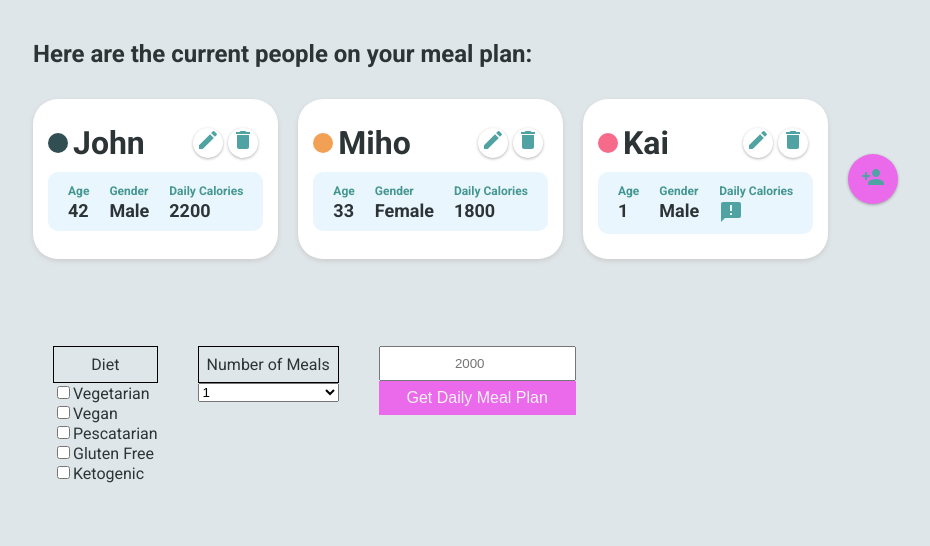
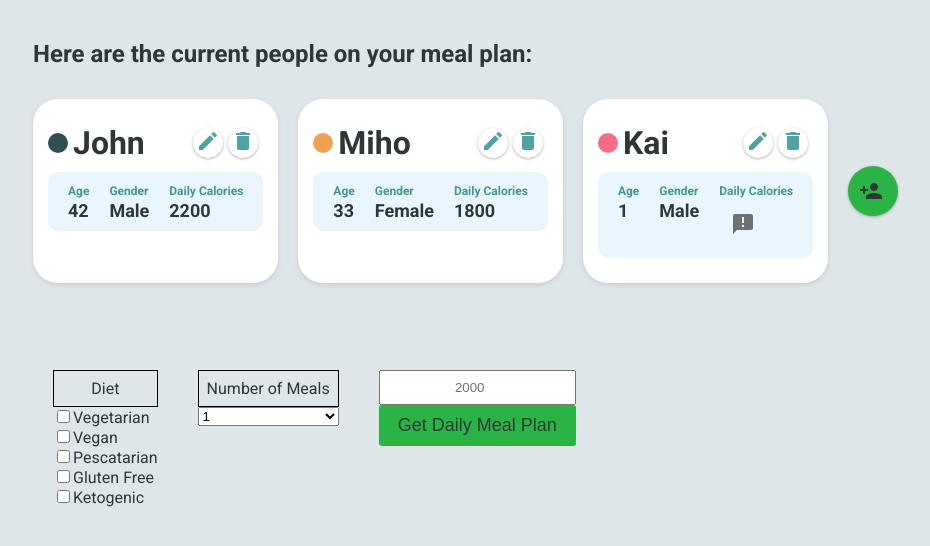
Before and after one commit to justjohnd/salt-and-prepper, a React (Create React App) app: page / in a window 1280 px wide. Shown: the top 546 px of the page, without its empty margins (15-945 px from the left). Built offline with nearby package versions, Linux system fonts and the light colour scheme; a web font is replaced by a local one.

Commit message:
Clean up button styles and add to list of bad APIs

```diff
--- a/public/styles.css
+++ b/public/styles.css
@@ -1,8 +1,15 @@
+:root {
+  --color-primary: rgb(43, 180, 70);
+  --color-primary-hov: rgba(43, 180, 70, 0.836);
+  --color-secondary: #50a3a2;
+  --color-dark: #2e3639;
+}
+
 body {
   font-family: 'Roboto', sans-serif;
   background-color: #dfe6e9;
   text-align: center;
-  color: #2d3436;
+  color: var(--color-dark);
   margin: 0;
   padding: 0 3rem;
 }
@@ -57,7 +64,7 @@ input {
 
 .name {
   font-size: 2em;
-  color: #2d3436;
+  color: var(--color-dark);
   display: flex;
   flex: 1;
   margin: 0;
@@ -125,46 +132,69 @@ label {
   color: #2d3436;
 }
 
-.form button {
+/* Buttons */
+button {
+  color: var(--color-dark);
+  border: none;
+  font-family: 'Rotobo', sans-serif;
+  font-size: 1rem;
+  padding: 10px 15px;
+  background-color: white;
+  margin: 15px 15px 0 0;
+  cursor: pointer;
+  outline: none;
+}
+
+.btn-primary {
+  background-color: var(--color-primary);
   appearance: none;
   outline: 0;
   border: 0;
-  color: #50a3a2;
   border-radius: 3px;
   font-size: 18px;
   text-align: center;
-  padding: 0;
-  margin: 0;
+}
+
+.btn-primary:hover {
+  cursor: pointer;
+  background-color: var(--color-primary-hov);
 }
 
 .control button {
   margin: 0;
 }
 
-.btn-lg,
-.btn-sm {
-  width: 250px;
-  padding: 10px 15px;
-  background-color: white;
-  margin: 15px 15px 0 0;
+.btn-round {
+  position: relative;
 }
 
 .form .btn-round {
-  color: #50a3a2;
+  color: var(--color-dark);
   border: none;
   border-radius: 50%;
   width: 50px;
   height: 50px;
   box-shadow: 0 1px 3px rgba(0, 0, 0, 0.3);
-  cursor: pointer;
-  outline: none;
   margin: auto 5px auto 0;
   padding: 0;
+}
+
+/* Add person icon image naturally looks a little skewed right, so skew left */
+.btn-round.btn-primary svg {
+  position: absolute;
+  top: 50%;
+  left: 46%;
+  transform: translate(-50%, -50%);
 }
 
 .btn-round.btn-sm {
   width: 30px;
   height: 30px;
+  color: var(--color-secondary);
+}
+
+.btn-round.btn-sm:hover {
+  color: var(--color-primary-hov);
 }
 
 /* Preferences */
@@ -185,21 +215,6 @@ label {
   text-align: center;
   padding: 0.5rem;
   border: solid 1px black;
-}
-
-button {
-  padding: 0.5rem 1rem;
-  background-color: rgb(235, 105, 235);
-  color: #f3f3f3;
-  border: none;
-  font-family: 'Rotobo', sans-serif;
-  font-size: 1rem;
-  margin: 0 10px;
-}
-
-button:hover {
-  cursor: pointer;
-  background-color: rgba(235, 105, 235, 0.836);
 }
 
 /* Meal Plan Contents */
@@ -270,7 +285,7 @@ article {
 
 a {
   text-decoration: none;
-  background-color: rgb(235, 105, 235);
+  background-color: var(--color-primary);
   color: #f3f3f3;
   width: fit-content;
   padding: 0.5rem 1rem;
@@ -278,7 +293,7 @@ a {
 
 a:hover {
   cursor: pointer;
-  background-color: rgba(235, 105, 235, 0.836);
+  background-color: var(--color-primary-hov);
 }
 
 @media only screen and (max-width: 550px) {
--- a/src/components/Card.jsx
+++ b/src/components/Card.jsx
@@ -8,7 +8,7 @@ import AnnouncementIcon from '@material-ui/icons/Announcement';
 import Tooltip from '@material-ui/core/Tooltip';
 import IconButton from '@material-ui/core/IconButton';
 
-const UserColor = styled.div`
+const CardColor = styled.div`
   border-radius: 100%;
   width: 20px;
   height: 20px;
@@ -21,7 +21,7 @@ function Card(props) {
     <section className="con-card">
       <div className="card">
         <div className="top">
-          <UserColor bg={props.color} />
+          <CardColor bg={props.color} />
           <h2 className="name">{props.name}</h2>
           <Button
             className="btn-round btn-sm"
--- a/src/components/FormAddPerson.jsx
+++ b/src/components/FormAddPerson.jsx
@@ -114,12 +114,12 @@ function FormAddPerson(props) {
         </label>
 
         <Button
-          className="btn-lg"
+          className="btn-primary"
           onClick={handleAddUser}
           buttonText="Add Person"
         />
         <Button
-          className="btn-lg"
+          className="btn-primary"
           onClick={handleCloseSection}
           buttonText="Close Section"
         />
--- a/src/components/MealPlan.jsx
+++ b/src/components/MealPlan.jsx
@@ -15,7 +15,7 @@ function MealPlan(props) {
   let dontInclude = false;
   let addCalories = true;
   let runningCalTally = 0;
-  let target = 1000; // props.userCalAverage;
+  let target = 1000; // Set this for testing. Typiocally props.userCalAverage;
   let rejectionReason = '';
 
   const DIETS = [
@@ -62,9 +62,9 @@ function MealPlan(props) {
   }, [meal]);
 
   useEffect(() => {
-    //This totals all macros except calories
+    //This totals all macros
     if (meals.length > 0) {
-      for (let i = 1; i < 5; i++) {
+      for (let i = 1; i < 6; i++) {
         const totalingArray = meals.map(e => {
           let nutrient = e.nutrition.nutrients;
           if (e.doubleCalories) {
@@ -78,26 +78,21 @@ function MealPlan(props) {
         totals.push(nutrientTotal);
       }
 
-      //calTotalArray also to be used to organize dishes into seperate meals
-      const calTotalArray = meals.map(e => e.adjustedCal);
-      // console.log(calTotalArray);
-      const calTotal = calTotalArray.reduce((acc, cur) => acc + cur);
-      totals.unshift(calTotal);
-
-      setCalories(totals[0]);
-      setProtein(totals[1]);
-      setFat(totals[2]);
-      setCarbs(totals[3]);
-      setSugar(totals[4]);
+      setCalories(totals[4]);
+      setProtein(totals[0]);
+      setFat(totals[1]);
+      setCarbs(totals[2]);
+      setSugar(totals[3]);
     }
 
     if (meals.length > 1) {
-      mealItems();
-      console.log(`mealItems ran`);
+      console.log(mealItems());
     }
 
     function mealItems() {
+      //This function takes the highest calorie meal and places it in an array with the lowest-calorie meal. Then it looks at the remaining meals and repeats. It there is one item remaining (in the case of meals.length = odd number), the last item is placed in its own array
       let sortedMeals = [...meals];
+      sortedMeals = sortMeals(sortedMeals);
       let pairedDishes = Math.floor(sortedMeals.length / 2);
       let remainder = pairedDishes % 2;
       let pairedDishGroup = [];
@@ -107,21 +102,12 @@ function MealPlan(props) {
         dishGroup.push(sortedMeals[i]);
         dishGroup.push(sortedMeals[sortedMeals.length - (i + 1)]);
         pairedDishGroup.push(dishGroup);
+        sortedMeals.filter(e => e.id !== dishGroup[0].id);
+        sortedMeals.filter(e => e.id !== dishGroup[1].id);
       }
-      // I there is a single remaining dish this section will find the item and add it to the array
+      // If there is a single remaining dish this section will find the item and add it to the array
       if (remainder !== 0) {
-        const mealsIds = mealIdMap(meals);
-        const sortedMealsIds = mealIdMap(sortedMeals);
-        const difference = mealsIds.filter(
-          e => sortedMealsIds.indexOf(e) === -1
-        );
-        let dishGroup = [];
-        dishGroup.push(difference);
-        pairedDishGroup.push(dishGroup);
-
-        function mealIdMap(array) {
-          return array.map(e => e.id);
-        }
+        pairedDishGroup.push(sortedMeals[0]);
       }
 
       return pairedDishGroup;
@@ -133,7 +119,6 @@ function MealPlan(props) {
 
       for (let i = 0; i < dishes.length; i++) {
         const val = dishes[i].adjustedCal;
-        console.log(val);
         let currIdx = 0;
 
         while (currIdx < ordered.length) {
@@ -142,7 +127,6 @@ function MealPlan(props) {
         }
         ordered.splice(currIdx, 0, dishes[i]);
       }
-      console.log(ordered);
       return ordered;
     }
   }, [meals]);
@@ -150,6 +134,7 @@ function MealPlan(props) {
   function deleteMeal(foundId) {
     const deleteMealCalories = meals.filter(meal => {
       if (meal.id === foundId) {
+        console.log('Deleted meal');
         return meal;
       }
     });
@@ -219,7 +204,7 @@ function MealPlan(props) {
         console.log(`Error: Meal did not generate.`);
       });
       i++;
-      // console.log(i);
+      console.log(i);
     }
 
     setGetMealsComplete(true);
@@ -236,6 +221,7 @@ function MealPlan(props) {
       addCalories = true;
       findWord(fetchedMeal.results[0].title.toLowerCase()); // Parse title, determine how and whether to adjust calories
       ids.push(fetchedMeal.results[0].id);
+      console.log(fetchedMeal);
       if (!duplicate && !idDuplicate && !dontInclude) {
         // console.log(idDuplicate);
         let newCalTotal = Number(
@@ -267,6 +253,11 @@ function MealPlan(props) {
           }
         }
         fetchedMeal.results[0].adjustedCal = newCalTotal;
+        fetchedMeal.results[0].nutrition.nutrients.push({
+          type: 'Adjusted Calories',
+          amount: newCalTotal,
+          unit: 'kcal',
+        });
         runningCalTally = runningCalTally + newCalTotal;
         console.log(fetchedMeal.results[0]);
         // console.log(`Running Calorie Tally: ${runningCalTally}`);
@@ -274,7 +265,7 @@ function MealPlan(props) {
       } else {
         console.log(meal);
         console.log(
-          `Fetched ${meal.title.toLowerCase()} discarded because ${rejectionReason}`
+          `Fetched ${meal.title.toLowerCase()} discarded from search fetch because ${rejectionReason}`
         );
         i--;
       }
@@ -324,7 +315,11 @@ function MealPlan(props) {
             placeholder={props.userCalAverage}
             onChange={e => e.target.value}
           />
-          <button onClick={getMeals}>Get Daily Meal Plan</button>
+          <button
+          className="btn-primary"
+          onClick={getMeals}>
+          Get Daily Meal Plan
+          </button>
         </div>
       </section>
       {getMealsComplete && (
--- a/src/components/UserSection.jsx
+++ b/src/components/UserSection.jsx
@@ -115,7 +115,7 @@ function UserSection(props) {
           />
           {!formVisibility && (
             <Button
-              className="btn-round"
+              className="btn-round btn-primary"
               onClick={() => {
                 setFormVisibility(true);
                 setFormEditVisibility(false);
--- a/src/findWord.js
+++ b/src/findWord.js
@@ -7,6 +7,8 @@ const BAD_API_IDS = {
   157109: true,
   765725: true,
   627767: true,
+  773671: true,
+  629887: true,
 };
 
 const DONT_INCLUDE = {
```
